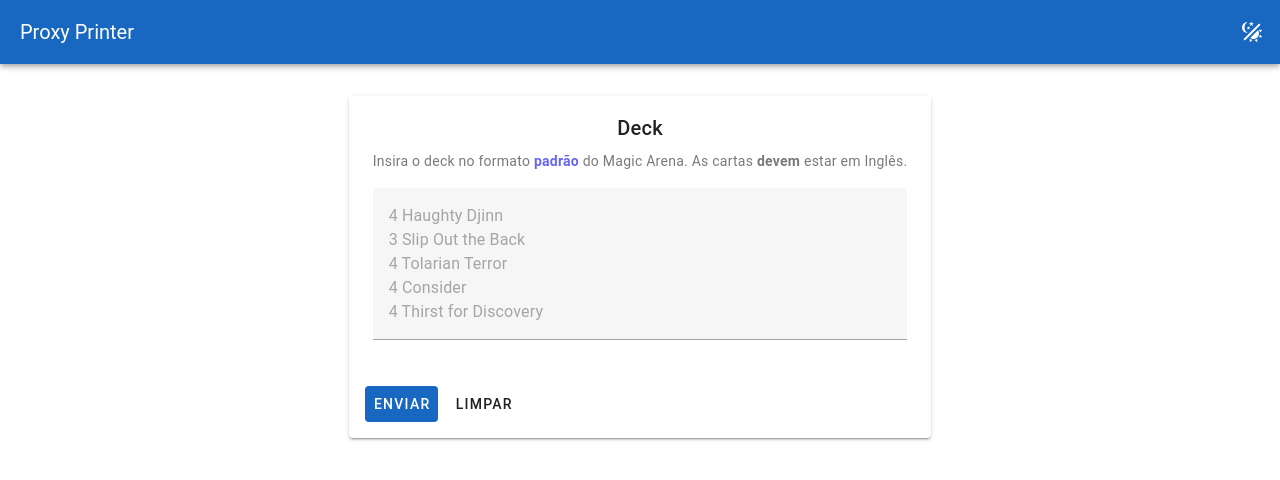
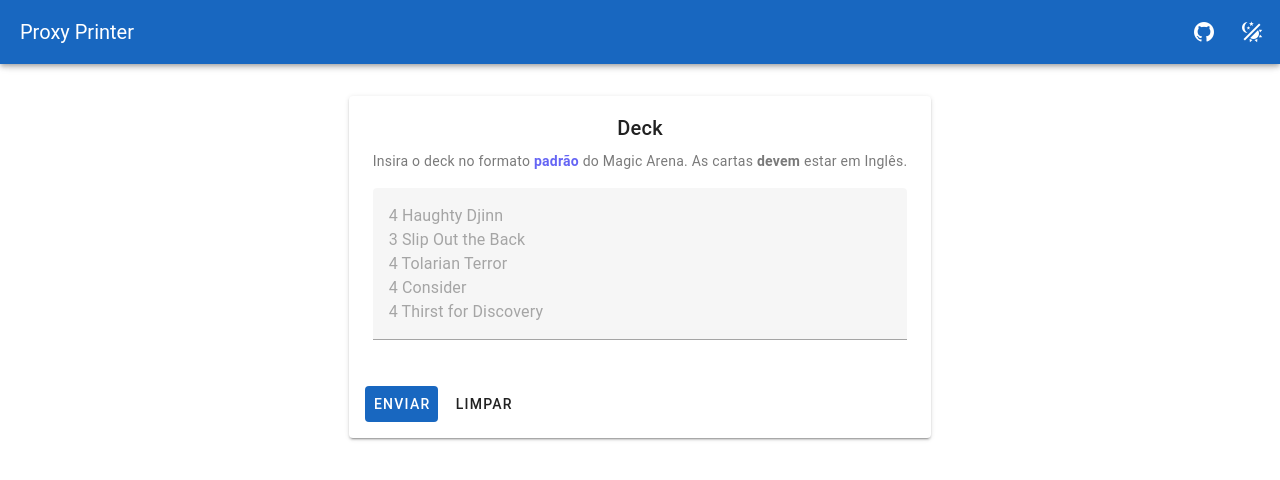
Before and after one commit to JorgeLNJunior/mtg-proxy-printer, a Vue app: page / in a window 1280 px wide. Shown: the top 480 px of the page. Built offline with nearby package versions, Linux system fonts and the light colour scheme.

Commit message:
feat: adicionar o link para o github

```diff
--- a/src/components/AppBar.vue
+++ b/src/components/AppBar.vue
@@ -11,6 +11,14 @@ function toggleTheme() {
 <template>
   <v-app-bar color="primary">
     <v-app-bar-title class="select-none">Proxy Printer</v-app-bar-title>
+    <v-btn
+      icon
+      href="https://github.com/JorgeLNJunior/mtg-proxy-printer"
+      target="_blank"
+      rel="noopener noreferrer"
+    >
+      <v-icon>mdi-github</v-icon>
+    </v-btn>
     <v-btn icon @click="toggleTheme()">
       <v-icon>mdi-theme-light-dark</v-icon>
     </v-btn>
```
